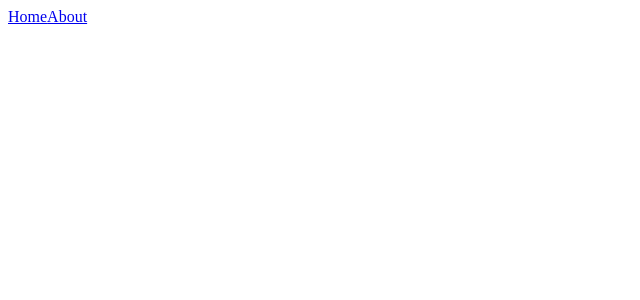
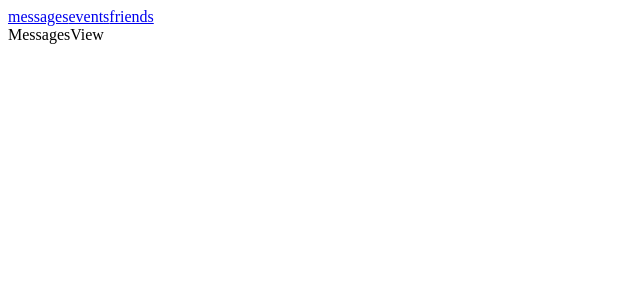
Before and after one commit to OkhaiBroh/PW1-G8, a Vue app: page /messages in a window 1280 px wide. Before the commit this address had no page. Shown: the top 300 px of the page, without its empty margins (0-640 px from the left). Built offline with nearby package versions, Linux system fonts and the light colour scheme.

Commit message:
Basic Header Structure with HTML

```diff
--- a/src/App.vue
+++ b/src/App.vue
@@ -4,11 +4,16 @@ import { RouterLink, RouterView } from "vue-router";
 
 <template>
   <header>
-    <nav>
-      <RouterLink to="/">Home</RouterLink>
-      <RouterLink to="/about">About</RouterLink>
-    </nav>
-  </header>
+        <nav>
 
-  <RouterView />
+            <RouterLink to="/messages">messages</RouterLink>
+            <RouterLink to="/events">events</RouterLink>
+            <RouterLink to="/friends">friends</RouterLink>
+
+
+        </nav>
+        </header>
+
+          <RouterView />
+
 </template>
--- a/src/router/index.js
+++ b/src/router/index.js
@@ -1,22 +1,40 @@
 import { createRouter, createWebHistory } from "vue-router";
-import HomeView from "../views/HomeView.vue";
+import LoginView from "../views/LoginView.vue";
 
 const router = createRouter({
   history: createWebHistory(import.meta.env.BASE_URL),
   routes: [
     {
       path: "/",
-      name: "home",
-      component: HomeView,
+      name: "login",
+      component: LoginView,
     },
     {
-      path: "/about",
-      name: "about",
-      // route level code-splitting
-      // this generates a separate chunk (About.[hash].js) for this route
-      // which is lazy-loaded when the route is visited.
-      component: () => import("../views/AboutView.vue"),
+      path: "/messages",
+      name: "messages",
+
+      component: () => import("../views/MessagesView.vue"),
     },
+    {
+      path: "/events",
+      name: "events",
+
+      component: () => import("../views/EventsView.vue"),
+    },
+    {
+      path: "/friends",
+      name: "friends",
+
+      component: () => import("../views/FriendsView.vue"),
+    },
+    {
+      path: "/home",
+      name: "home",
+
+      component: () => import("../views/HomeView.vue"),
+    },
+
+
   ],
 });
 
--- a/src/views/AboutView.vue
+++ b/src/views/EventsView.vue
@@ -1,3 +1,3 @@
 <template>
-
+    EventsView
 </template>
--- /dev/null
+++ b/src/views/FriendsView.vue
@@ -0,0 +1,3 @@
+<template>
+    FriendsView
+</template>
--- a/src/views/HomeView.vue
+++ b/src/views/HomeView.vue
@@ -1,3 +1,4 @@
+
 <template>
 
 </template>
--- /dev/null
+++ b/src/views/LoginView.vue
@@ -0,0 +1,3 @@
+<template>
+
+</template>
--- /dev/null
+++ b/src/views/MessagesView.vue
@@ -0,0 +1,3 @@
+<template>
+    MessagesView
+</template>
```
Also changed, not shown: src/views/MainView.vue (added), 1 other file (tests, documents, lock files or other folders).
